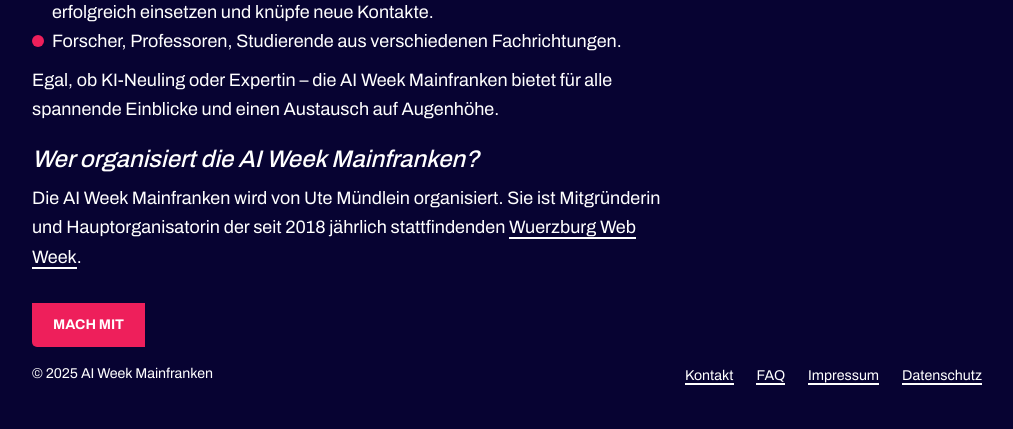
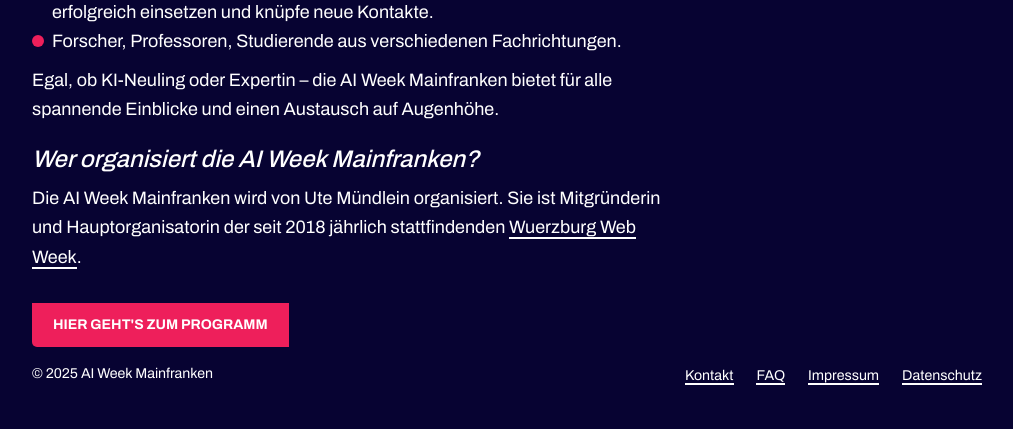
Before and after one commit to 10-o-clock-org/awm_website, a PHP site: page /about.php in a window 1280 px wide. Shown: the part 1299-1728 px from the top of the page, without its empty margins (128-1141 px from the left). Run offline with PHP 8.4, Linux system fonts and the light colour scheme.

Commit message:
Button zu Programm-Verweis geändert

```diff
--- a/about.php
+++ b/about.php
@@ -63,7 +63,7 @@
                          <h2>Wer organisiert die AI Week Mainfranken?</h2>
                 <p>Die AI Week Mainfranken wird von Ute Mündlein organisiert. Sie ist Mitgründerin und Hauptorganisatorin der seit 2018 jährlich stattfindenden
                     <a href="https://www.wueww.de" target="_blank">Wuerzburg Web Week</a>.</p>
-                    <a class="button" href="/mitmachen.php">MACH MIT</a>
+                    <a class="button" href="/programm.php">Hier geht's zum Programm</a>
 
 
 
```
